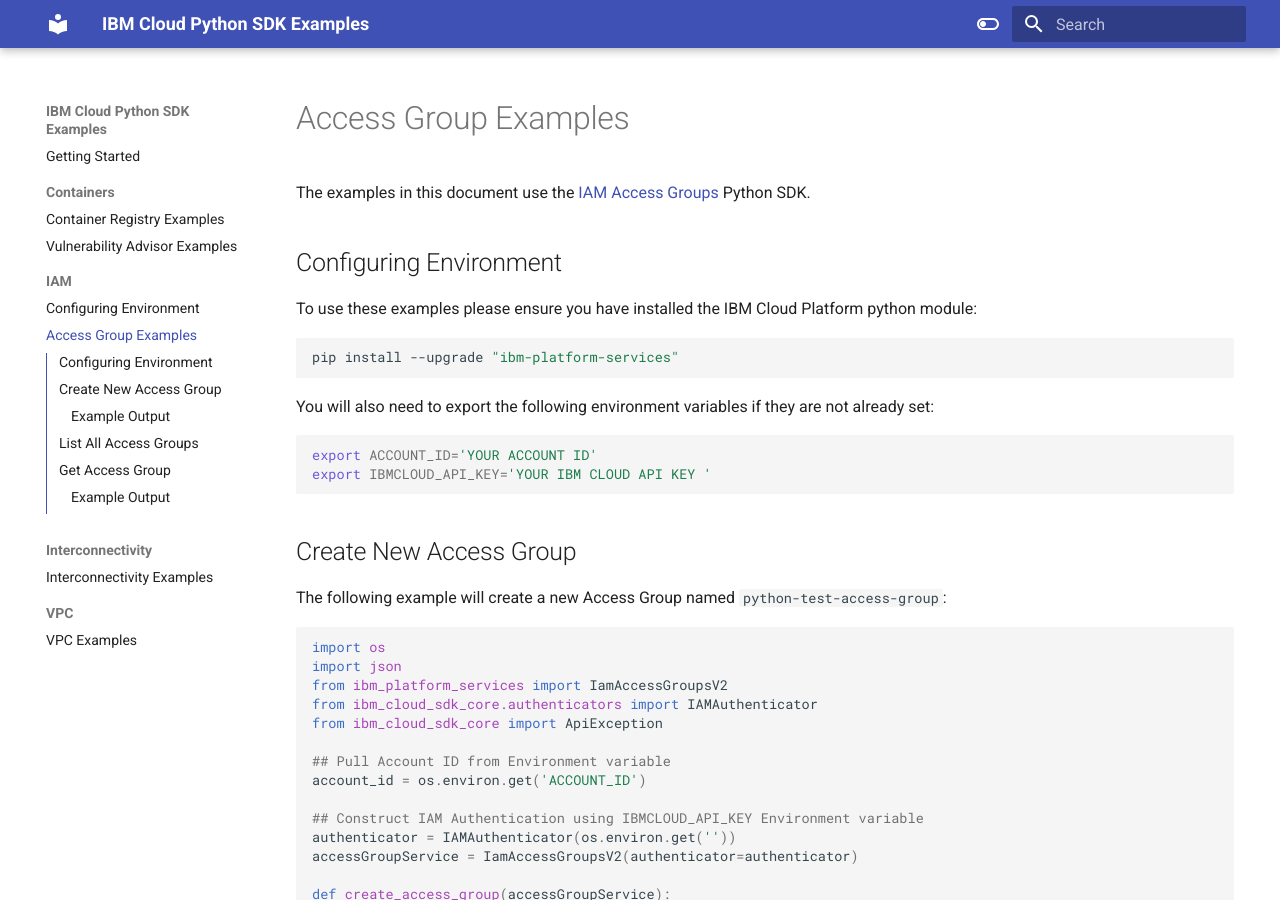
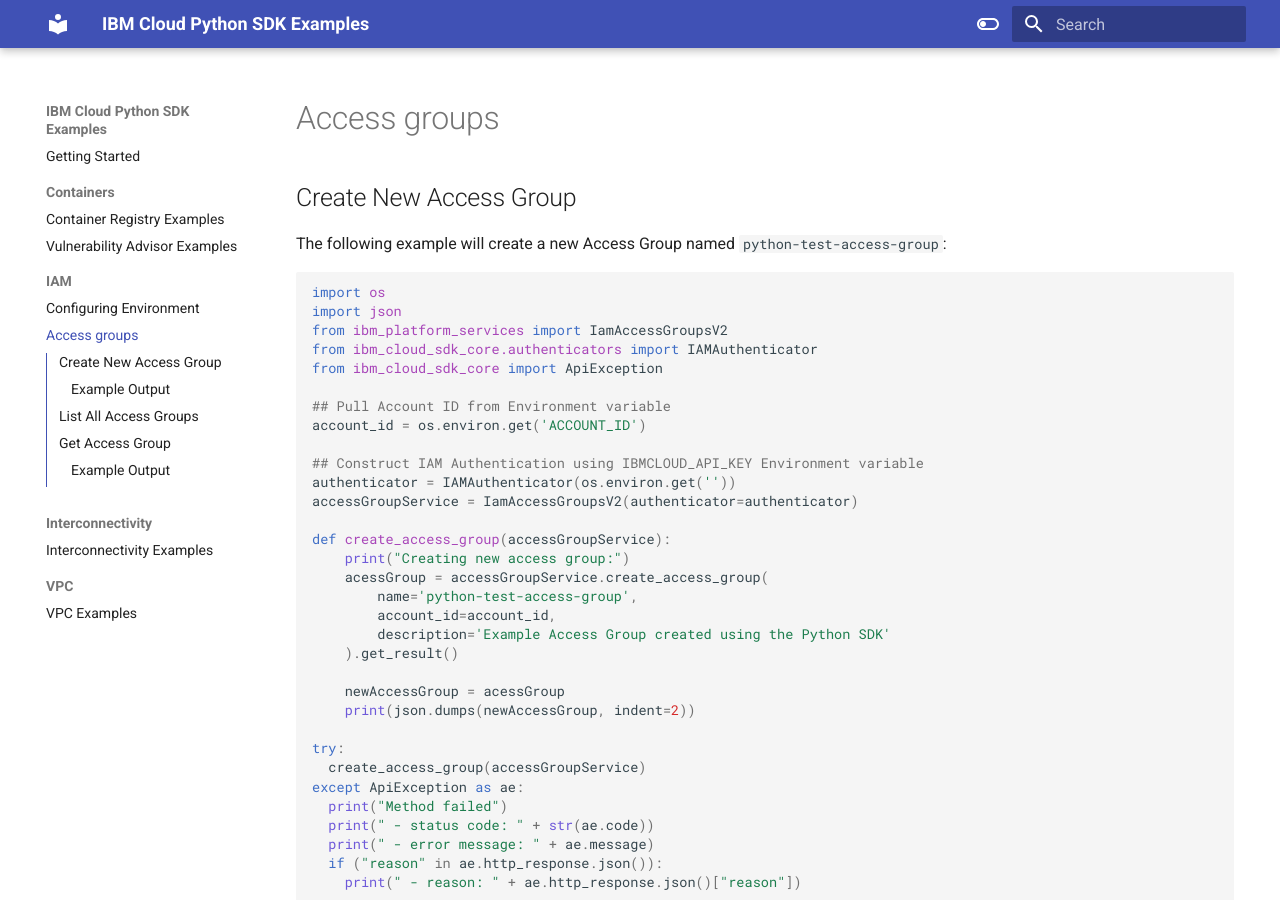
Before and after one commit to cloud-design-dev/ibmcloud-python-examples, an MkDocs documentation site: the page built from docs/IAM/access-groups.md, in a window 1280 px wide and 900 px high. Built offline with MkDocs 1.6.1 and Material for MkDocs 9.7.7, drawn with Linux system fonts in a browser that asks for light colours.

````diff
--- a/docs/IAM/access-groups.md
+++ b/docs/IAM/access-groups.md
@@ -1,22 +1,3 @@
-# Access Group Examples
-
-The examples in this document use the [IAM Access Groups][access-groups] Python SDK.
-
-## Configuring Environment
-
-To use these examples please ensure you have installed the IBM Cloud Platform python module:
-
-```shell
-pip install --upgrade "ibm-platform-services"
-```
-
-You will also need to export the following environment variables if they are not already set:
-
-```shell
-export ACCOUNT_ID='YOUR ACCOUNT ID'
-export IBMCLOUD_API_KEY='YOUR IBM CLOUD API KEY '
-```
-
 ## Create New Access Group
 
 The following example will create a new Access Group named `python-test-access-group`:
````
